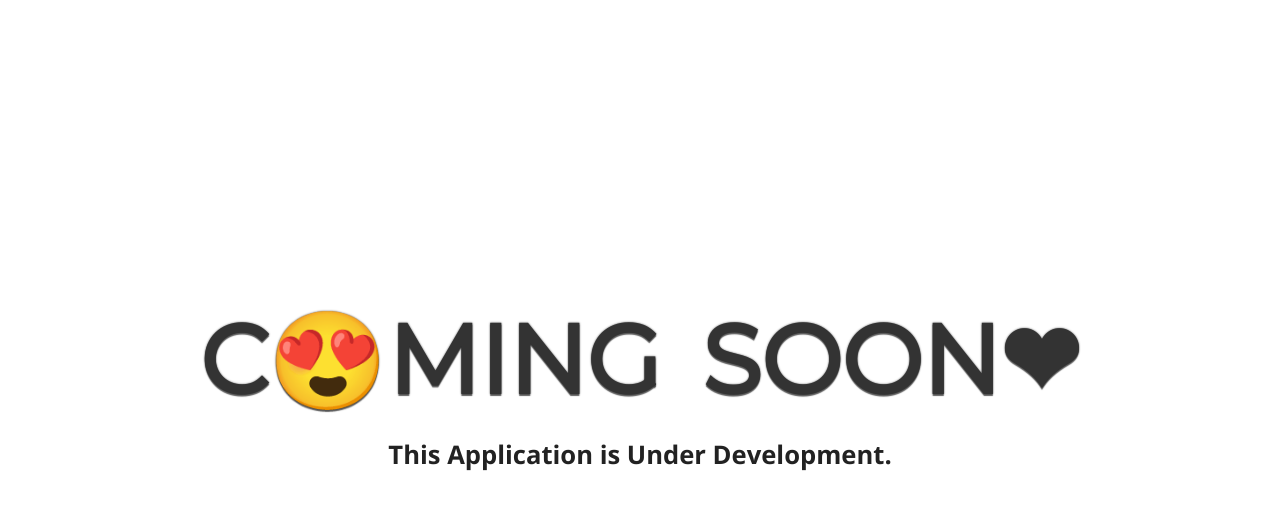
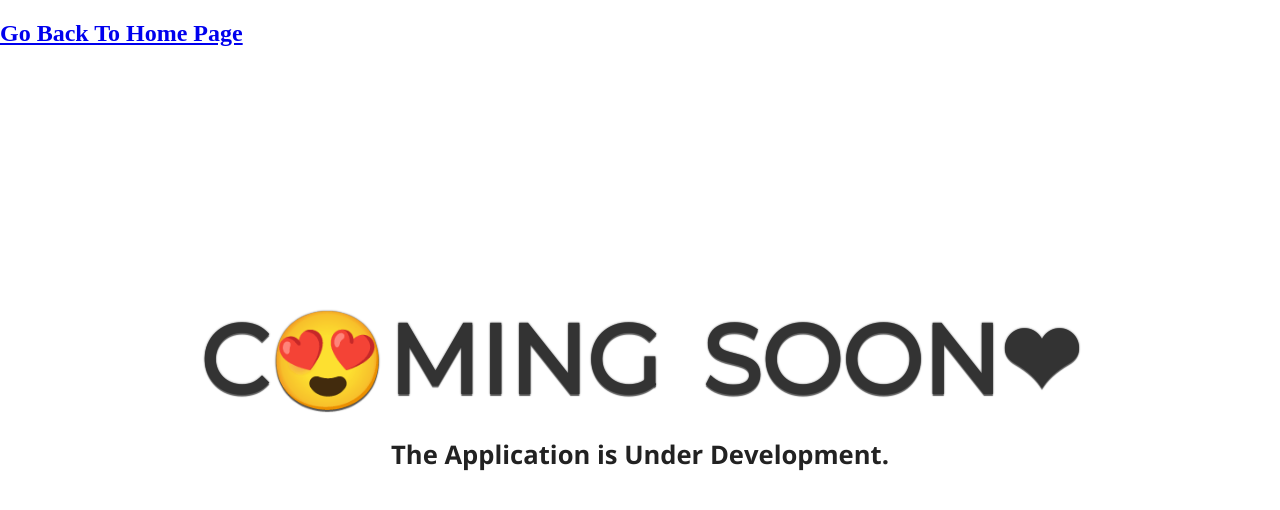
Before and after one commit to dkinstitutes/coming-soon, a plain HTML site: page index.html in a window 1280 px wide. Drawn offline with nearby package versions, Linux system fonts and the light colour scheme.

Commit message:
updated cooming soon

```diff
--- a/index.html
+++ b/index.html
@@ -8,19 +8,18 @@
 
 </head>
 <body>
-<!-- partial:index.partial.html -->
 <div class="container">
   <div class="wrapper">
     <div class="content">
       <div class="item">
         <!-- Place your content here to have it be centered vertically and horizontally  -->
         <h1>C😍MING SOON❤</h1>
-        <p>This Application is Under Development.</p>
+        <p>The Application is Under Development.</p>
       </div>
     </div>
   </div>
 </div>
-<!-- partial -->
+  <h2><a href="https://fancynamer.com">Go Back To Home Page</h2></a>
 
 </body>
 </html>
```
